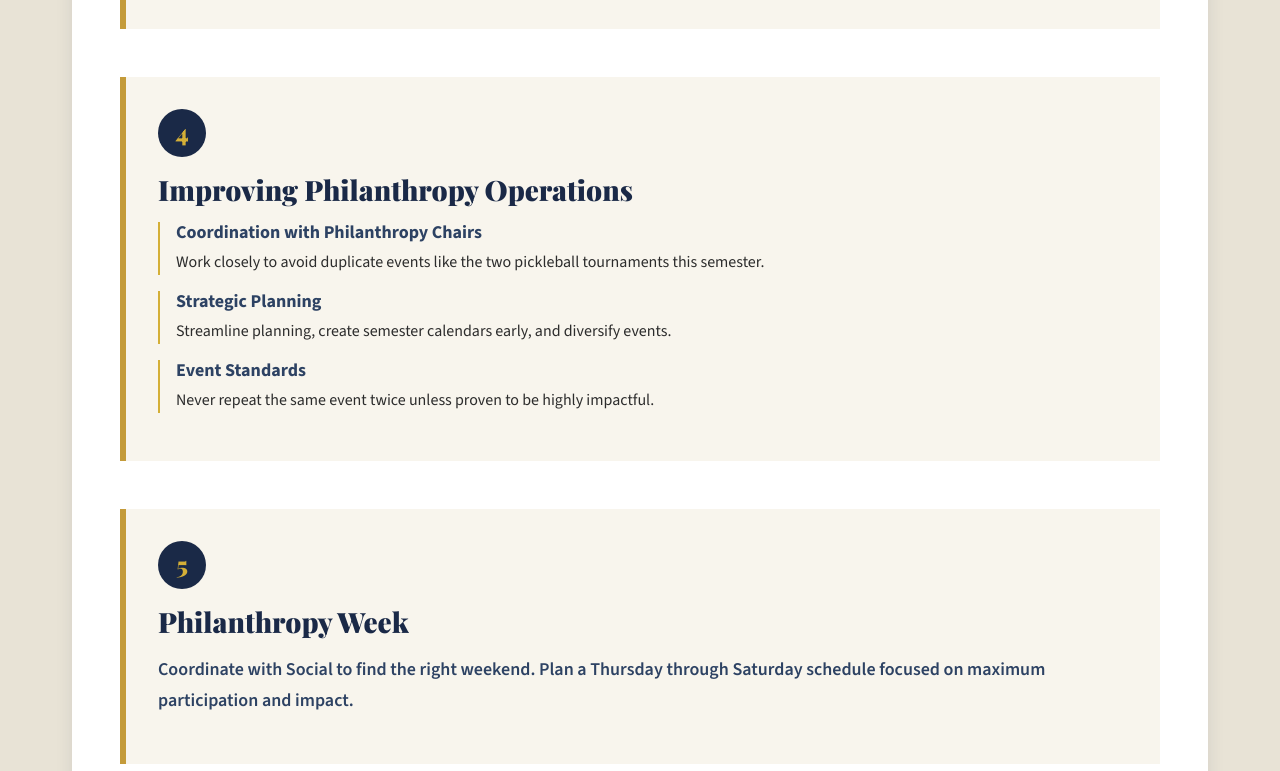
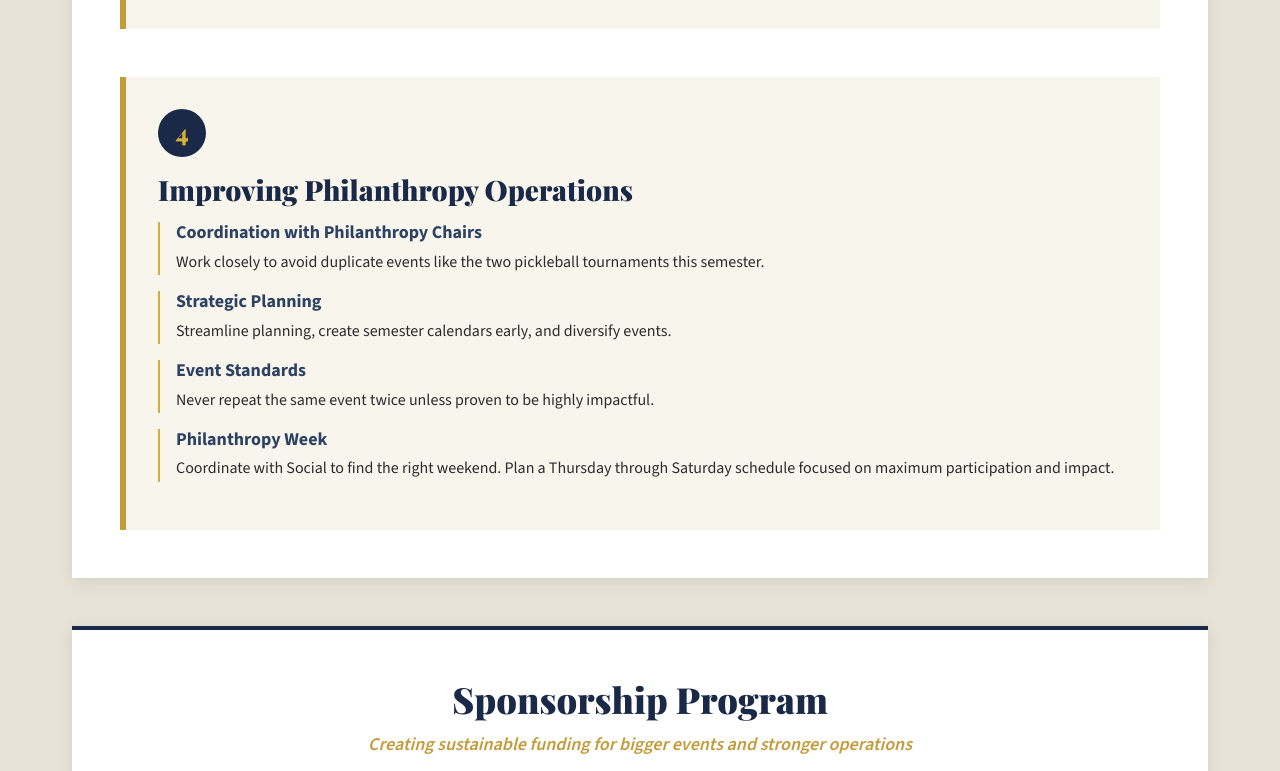
Before and after one commit to WillieTheWhale/Vitshetyn, a plain HTML site: page index.html in a window 1280 px wide. Shown: the part 3671-4442 px from the top of the page. Drawn offline with nearby package versions, Linux system fonts and the light colour scheme.

Commit message:
Add files via upload

```diff
--- a/index.html
+++ b/index.html
@@ -1008,7 +1008,7 @@
         <section class="platform" id="platform">
             <div class="container">
                 <h2 class="section-title">The Platform</h2>
-                <p class="platform-intro">My vision centers on five core priorities: transformative philanthropy, sustainable operations, stronger brotherhood, and measurable results.</p>
+                <p class="platform-intro">My vision centers on four core priorities: transformative philanthropy, sustainable operations, stronger brotherhood, and measurable results.</p>
 
                 <div class="platform-section">
                     <div class="platform-header">
@@ -1088,13 +1088,12 @@
                                     <h5>Event Standards</h5>
                                     <p>Never repeat the same event twice unless proven to be highly impactful.</p>
                                 </div>
+
+                                <div class="initiative">
+                                    <h5>Philanthropy Week</h5>
+                                    <p>Coordinate with Social to find the right weekend. Plan a Thursday through Saturday schedule focused on maximum participation and impact.</p>
+                                </div>
                             </div>
-                        </div>
-
-                        <div class="pillar">
-                            <div class="pillar-number">5</div>
-                            <h4 class="pillar-title">Philanthropy Week</h4>
-                            <p class="pillar-description">Coordinate with Social to find the right weekend. Plan a Thursday through Saturday schedule focused on maximum participation and impact.</p>
                         </div>
                     </div>
                 </div>
```
